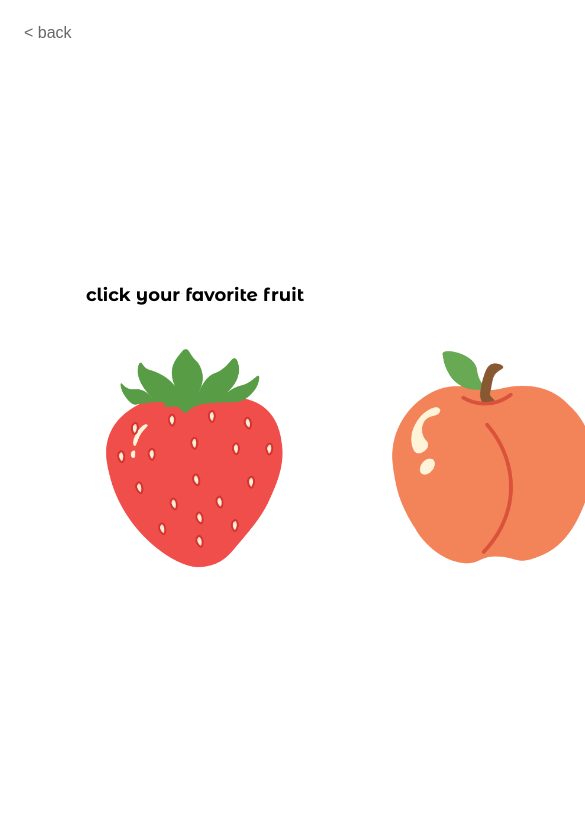
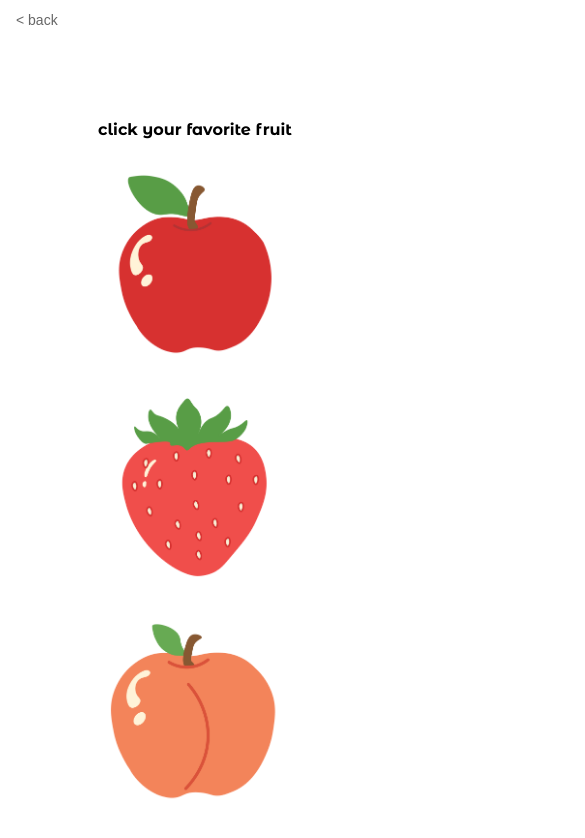
Before and after one commit to brookielim/happiness_over_luck, a plain HTML site: page week2.html in a window 390 px wide. Shown: the whole page, 585 px wide, since content can reach past the window. Drawn offline with Linux system fonts and the light colour scheme; a web font is replaced by a local one.

Commit message:
Update week2.html

```diff
--- a/week2.html
+++ b/week2.html
@@ -19,6 +19,17 @@
       align-items: center;
       background: #ffffff;
       font-family: "Montserrat Alternates", sans-serif;
+    }
+
+    .back {
+      position: fixed;
+      top: 24px;
+      left: 24px;
+      font-size: 16px;
+      font-family: 'Numans', sans-serif;
+      color: #666;
+      text-decoration: none;
+      z-index: 10;
     }
 
     h1 {
@@ -49,14 +60,29 @@
       display: block;
     }
 
-    .back {
-      position: fixed;
-      top: 24px;
-      left: 24px;
-      font-size: 16px;
-      font-family: 'Numans', sans-serif;
-      color: #666;
-      text-decoration: none;
+    @media (max-width: 768px) {
+
+      .back {
+        top: 12px;
+        left: 16px;
+        font-size: 14px;
+      }
+
+      h1 {
+        padding: 70px 20px 0;
+        margin-bottom: 32px;
+        font-size: 16px;
+      }
+
+      .fruit-row {
+        flex-direction: column;
+        gap: 40px;
+        align-items: center;
+      }
+
+      .fruit img {
+        width: 180px;
+      }
     }
   </style>
 </head>
```
